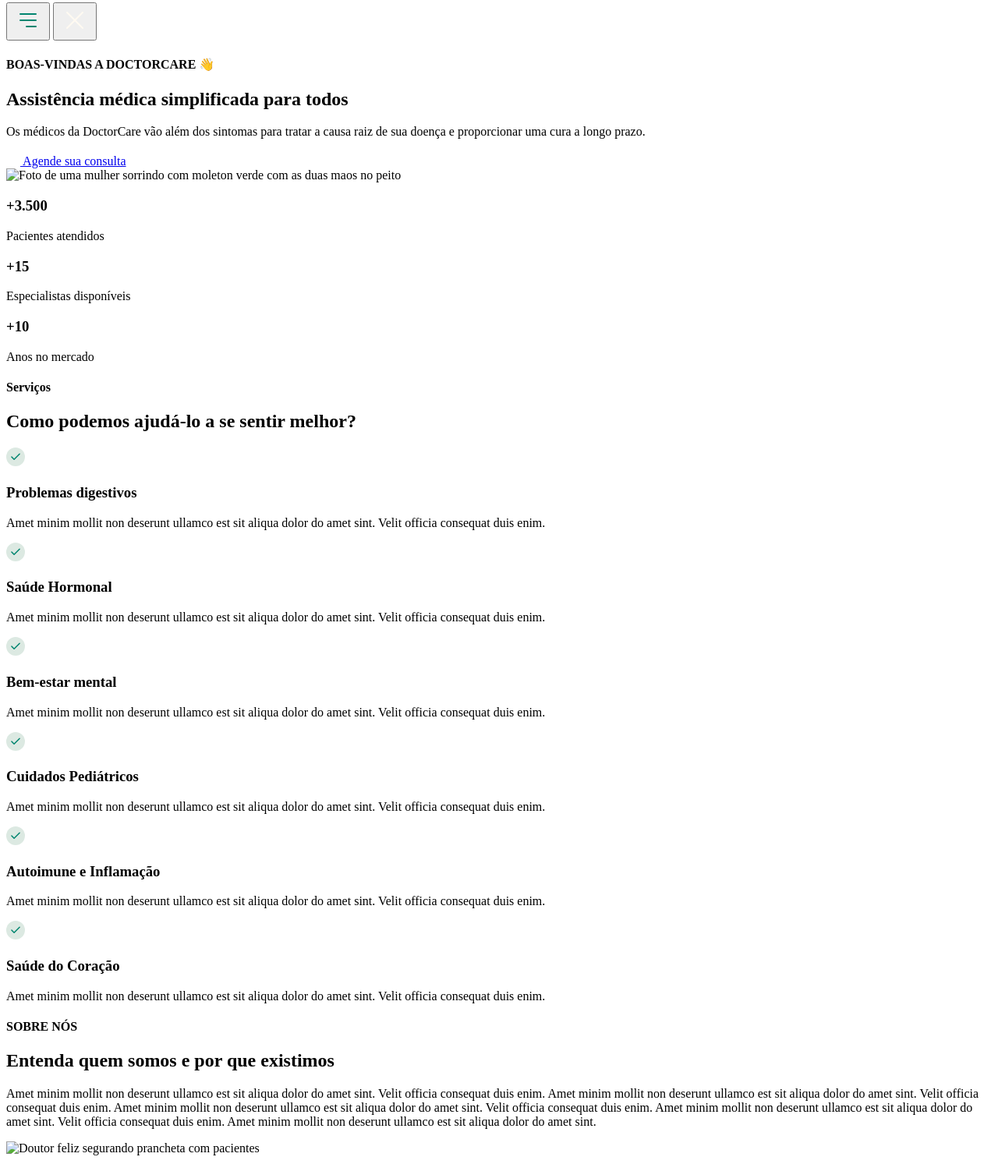
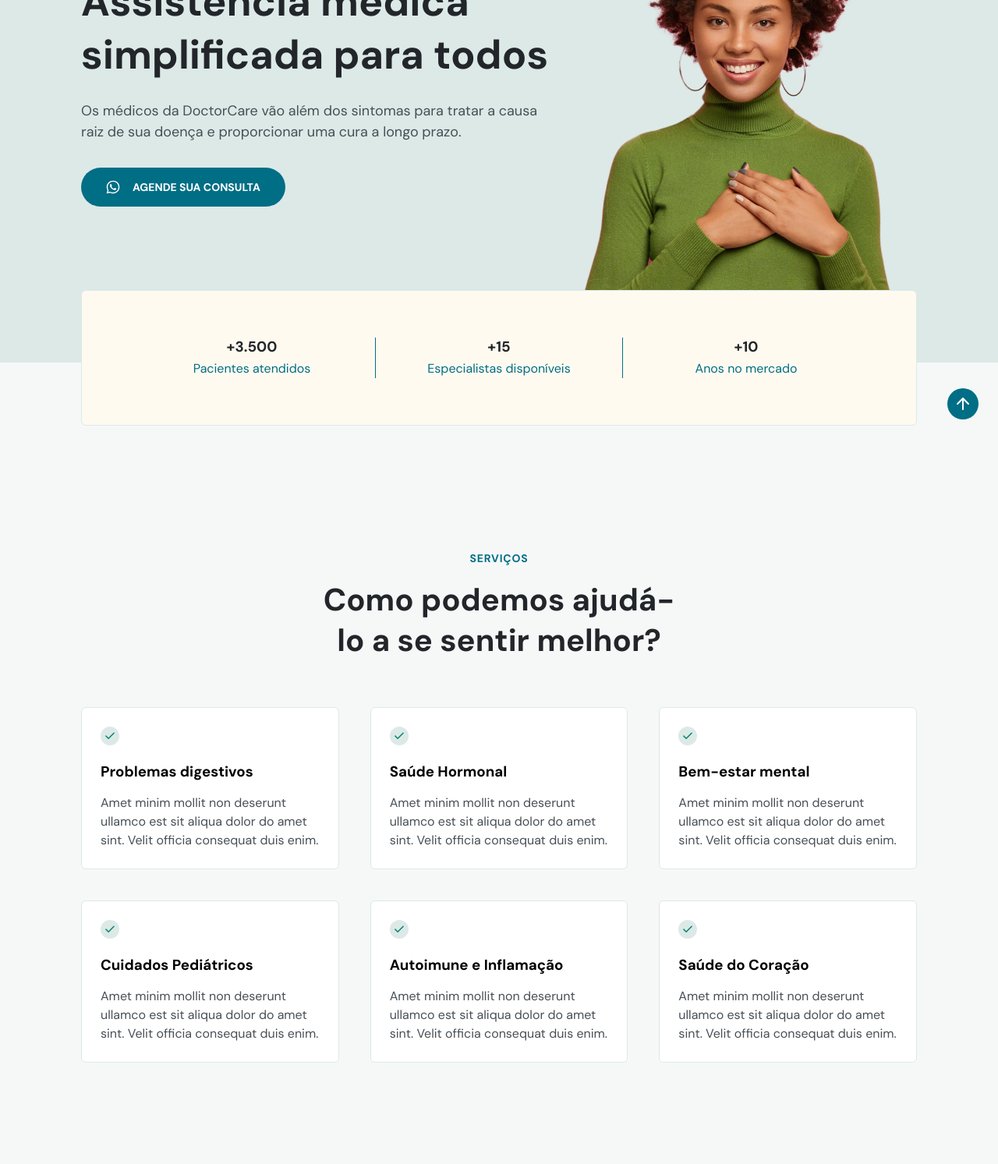
Before and after one commit to Filipe23daniel/DoctorCare, a plain HTML site: page index.html in a window 1280 px wide. Shown: the part 247-1740 px from the top of the page at 78% size. Drawn offline with nearby package versions, Linux system fonts and the light colour scheme; the site is published under a folder, as on GitHub Pages, so addresses that start at the root find nothing.

Commit message:
ajustes de links relativos

```diff
--- a/index.html
+++ b/index.html
@@ -4,7 +4,7 @@
     <meta charset="UTF-8" />
     <meta name="viewport" content="width=device-width, initial-scale=1.0" />
     <title>DoctorCare</title>
-    <link rel="stylesheet" href="/style.css" />
+    <link rel="stylesheet" href="./style.css" />
 
     <link rel="preconnect" href="https://fonts.googleapis.com" />
     <link rel="preconnect" href="https://fonts.gstatic.com" crossorigin />
@@ -253,7 +253,7 @@
 
         <div class="col-b">
           <img
-          src="/assets/mulher-sorrindo-com-moleton-verde-com-as-maos-no-peito.png"
+          src="./assets/mulher-sorrindo-com-moleton-verde-com-as-maos-no-peito.png"
           alt="Foto de uma mulher sorrindo com moleton verde com as duas maos no peito"
           />
         </div>
@@ -448,7 +448,7 @@
         </div>
       </div>
         <div class="col-b">
-          <img src="/assets/doutor-feliz-segurando-prancheta-com-pacientes.png"
+          <img src="./assets/doutor-feliz-segurando-prancheta-com-pacientes.png"
           alt="Doutor feliz segurando prancheta com pacientes">
 
         </div>
@@ -653,6 +653,6 @@
 
     <!-- ScrollReaveal Lib -->
     <script src="https://unpkg.com/scrollreveal"></script>
-    <script src="main.js"></script>
+    <script src="./main.js"></script>
   </body>
 </html>
```
